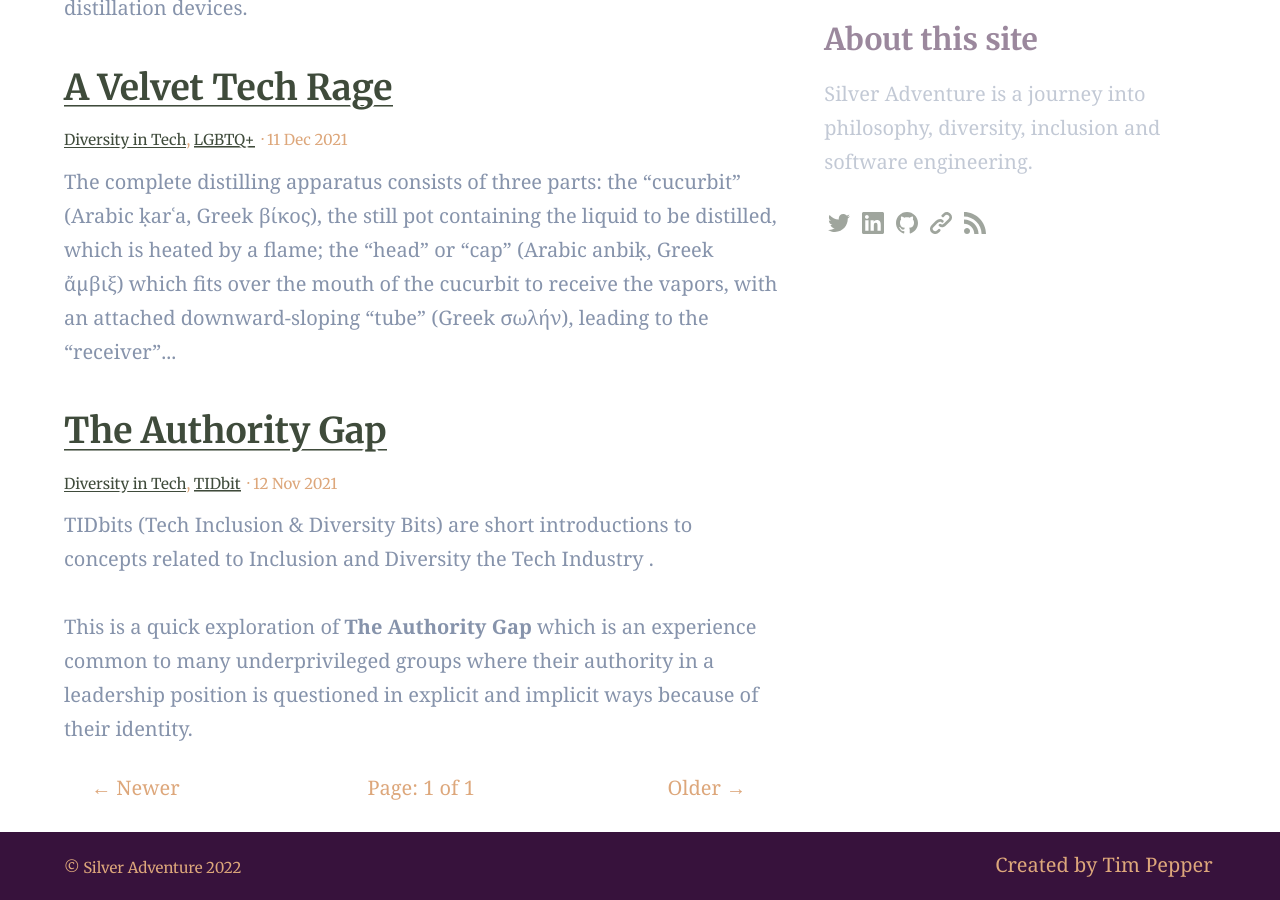
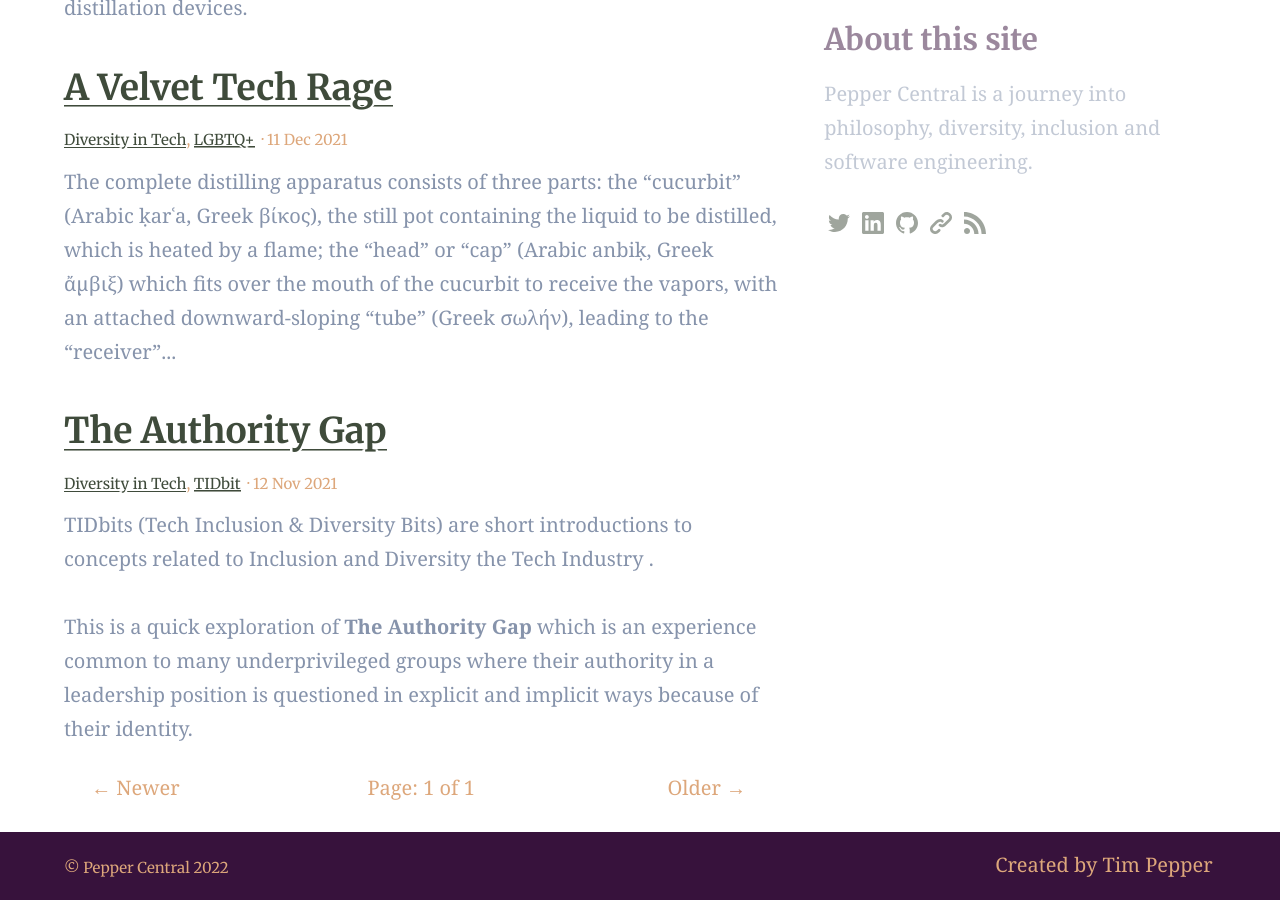
Before and after one commit to tpepper0408/pepper-central, a Jekyll site: the page built from blog/index.html, in a window 1280 px wide and 900 px high, scrolled down 1064 px. Built offline with Jekyll 4.4.1, drawn with Linux system fonts in a browser that asks for light colours; the list of posts is cut into pages by our own code.

Commit message:
Renamed to Pepper Central and completed basic draft of cover page

```diff
--- a/_config.yml
+++ b/_config.yml
@@ -19,7 +19,7 @@ exclude:
   - Gemfile
   - Gemfile.lock
   - .jekyll-cache
-  - silver-adventure-theme.gemspec
+  - pepper-central-theme.gemspec
 
 # 2. Installed Gems
 plugins:
@@ -63,7 +63,7 @@ collections:
   posts:
     title: Posts # Needed for Siteleaf
     output: true
-    description: "All posts are listed here, for categories go to [Categories](/silver-adventure/categories/)." # The post list page content
+    description: "All posts are listed here, for categories go to [Categories](/pepper-central/categories/)." # The post list page content
     feature_image: "https://picsum.photos/2560/600?image=389"
 
 # 6. Jekyll collections settings
@@ -86,12 +86,12 @@ defaults:
 # 7. Site settings
 encoding: utf-8 # Make sure the encoding is right
 lang: en-GB # Set the site language
-title: "Silver Adventure" # Site name or title, also used in jekyll-seo-tag
+title: "Pepper Central" # Site name or title, also used in jekyll-seo-tag
 logo: "/assets/logos/logo.svg" # Site logo, also used in jekyll-seo-tag
-description: "Silver Adventure is a journey into philosophy, diversity, inclusion and software engineering." # Site description and default description, also used in jekyll-seo-tag
+description: "Pepper Central is a journey into philosophy, diversity, inclusion and software engineering." # Site description and default description, also used in jekyll-seo-tag
 url: "https://tpepper0408.github.io" # Site url, also used in jekyll-seo-tag
-baseurl: "/silver-adventure"
-repo: "https://github.com/tpepper0408/silver-adventure/"
+baseurl: "/pepper-central"
+repo: "https://github.com/tpepper0408/pepper-central/"
 email: "tim.pepper04@gmail.com"
 destination: "./docs"
 # disqus: "alembic-1" # Blog post comments, uncomment the option and set the site ID from your Disqus account
```
Also changed, not shown: elements.md (+4 -4 lines), index.md (+10 -8 lines), README.md, assets/images/pepper.jpg (added), silver-adventure-theme.gemspec.
